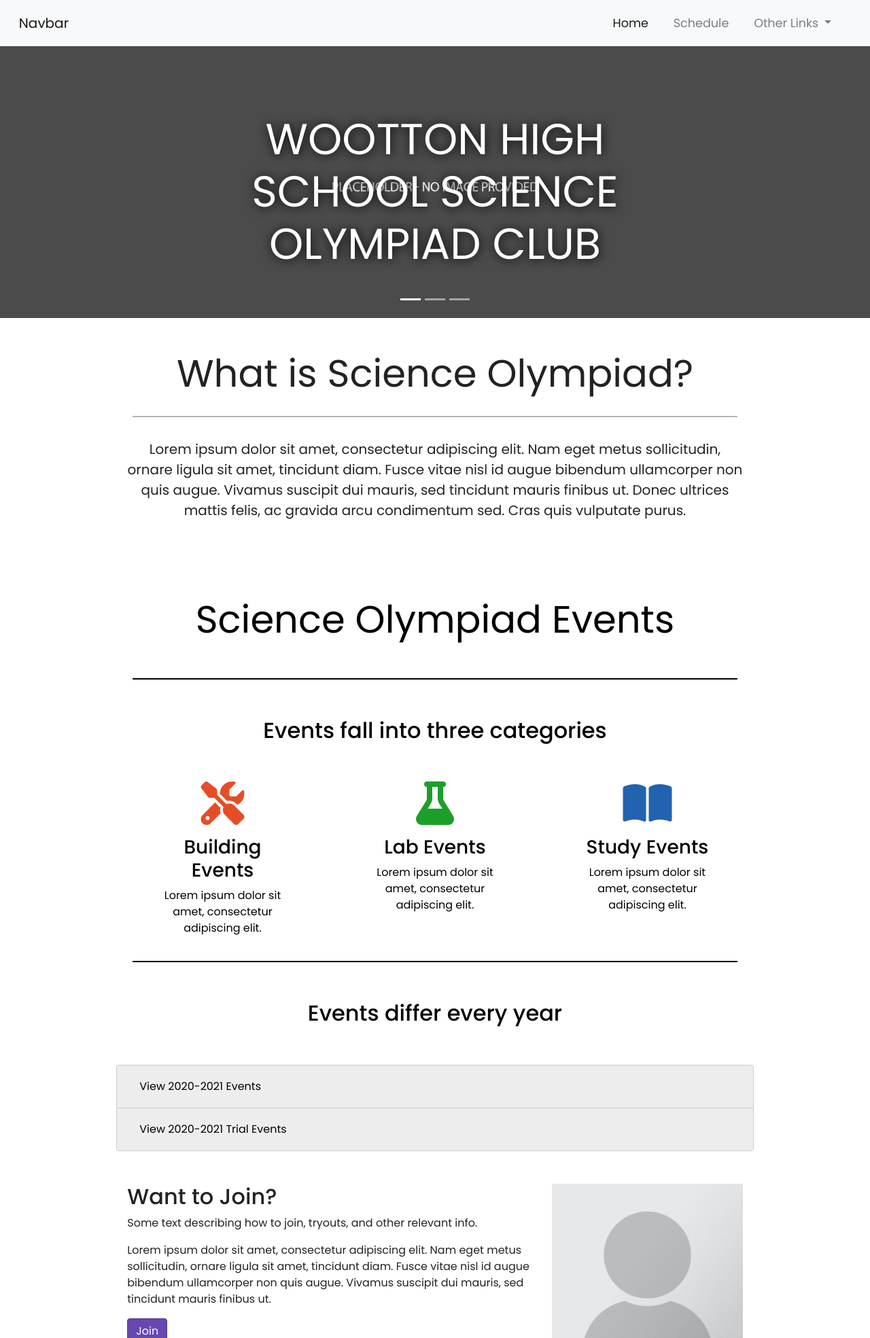
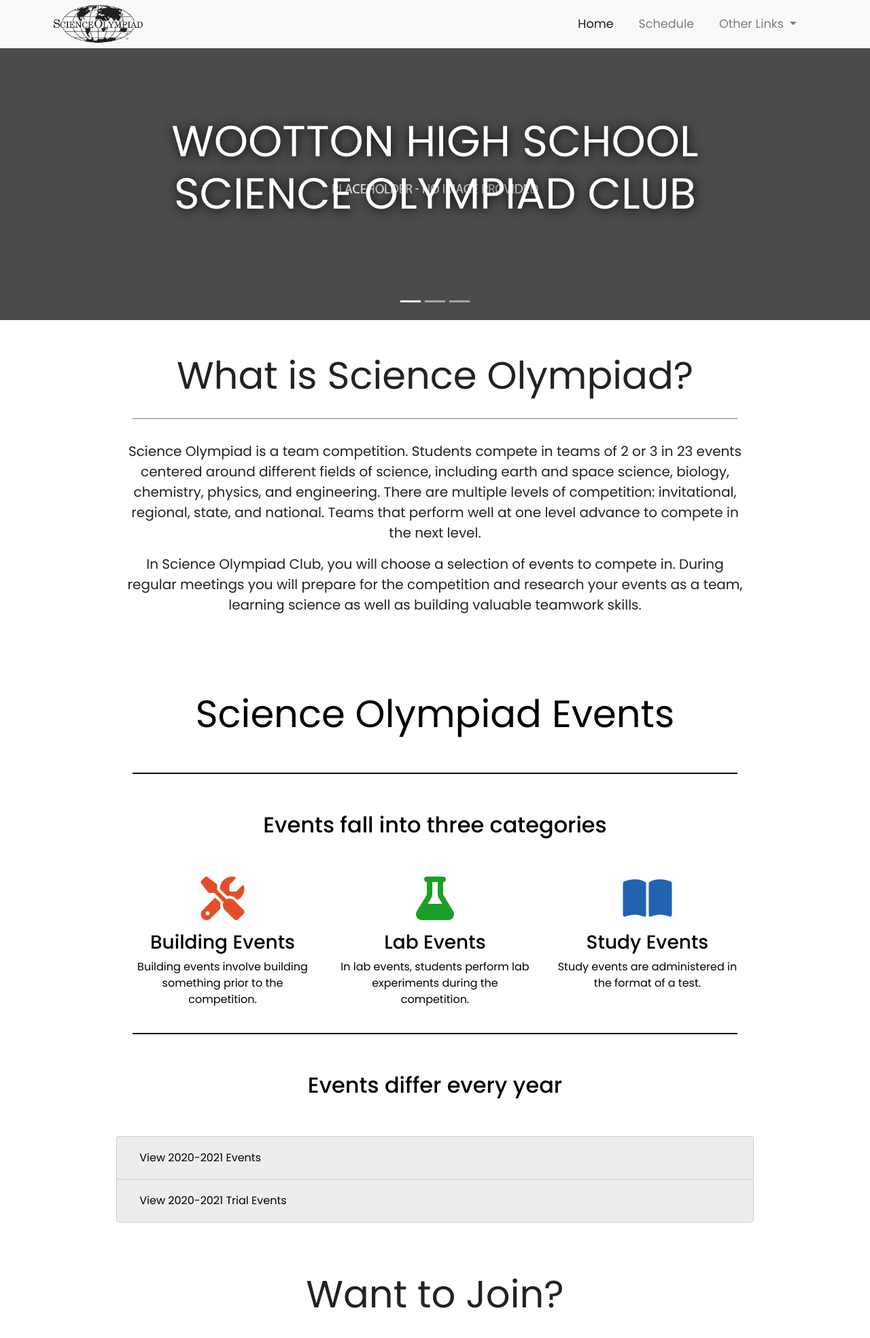
Before and after one commit to Wootton-High-School-Scioly-Club/Website, a PHP site: page / in a window 1280 px wide. Shown: the top 1969 px of the page at 68% size. Run offline with PHP 8.4, Linux system fonts and the light colour scheme; some libraries are stand-ins or nearby versions.

Commit message:
Style/Content

```diff
--- a/index.html
+++ b/index.html
@@ -20,7 +20,7 @@
 		<nav class="navbar navbar-expand-md navbar-light bg-light sticky-top">
 			<div class="container-fluid bg-light">
 
-				<a class="navbar-brand" href="#">Navbar</a>
+				<a class="navbar-brand" href="#"><img src="img/Science Olympiad Logo.jpg" width="65%" height="65%"/></a>
 
 				<button class="navbar-toggler" type="button" data-toggle="collapse" data-target="#navbarResponsive">
 					<span class="navbar-toggler-icon"></span>
@@ -39,6 +39,7 @@
 								Other Links
 							</a>
 							<div class="dropdown-menu dropdown-menu-right" aria-labelledby="navbarDropdownMenuLink">
+								<a class="dropdown-item" href="https://www.soinc.org/" target="_blank">Official Science Olympiad Website</a>
 								<a class="dropdown-item" href="https://marylandscienceolympiad.org/" target="_blank">Maryland Science Olympiad</a>
 								<a class="dropdown-item" href="https://scioly.org/" target="_blank">Science Olympiad Student Center</a>
 								<a class="dropdown-item" href="https://scioly.org/wiki/index.php/Main_Page" target="_blank">Scioly Wiki</a>
@@ -95,7 +96,8 @@
 				</div>
 				<hr>
 				<div class="col-12">
-					<p class="lead">Lorem ipsum dolor sit amet, consectetur adipiscing elit. Nam eget metus sollicitudin, ornare ligula sit amet, tincidunt diam. Fusce vitae nisl id augue bibendum ullamcorper non quis augue. Vivamus suscipit dui mauris, sed tincidunt mauris finibus ut. Donec ultrices mattis felis, ac gravida arcu condimentum sed. Cras quis vulputate purus.</p>
+					<p class="lead">Science Olympiad is a team competition. Students compete in teams of 2 or 3 in 23 events centered around different fields of science, including earth and space science, biology, chemistry, physics, and engineering. There are multiple levels of competition: invitational, regional, state, and national. Teams that perform well at one level advance to compete in the next level.</p>
+					<p class="lead">In Science Olympiad Club, you will choose a selection of events to compete in. During regular meetings you will prepare for the competition and research your events as a team, learning science as well as building valuable teamwork skills.</p>
 				</div>
 			</div>
 		</div>
@@ -121,21 +123,21 @@
 					<div class="wow fadeInLeft" data-wow-duration="0.5s">
 						<i class="fas fa-tools"></i>
 						<h3 class="title">Building Events</h3>
-						<p>Lorem ipsum dolor sit amet, consectetur adipiscing elit.</p>
+						<p>Building events involve building something prior to the competition.</p>
 					</div>
 				</div>
 				<div class="col-xs-12 col-sm-6 col-lg-4">
 					<div class="wow zoomIn" data-wow-duration="0.5s">
 						<i class="fas fa-flask"></i>
 						<h3 class="title">Lab Events</h3>
-						<p>Lorem ipsum dolor sit amet, consectetur adipiscing elit.</p>
+						<p>In lab events, students perform lab experiments during the competition.</p>
 					</div>
 				</div>
 				<div class="col-sm-12 col-lg-4">
 					<div class="wow fadeInRight" data-wow-duration="0.5s">
 						<i class="fas fa-book-open"></i>
 						<h3 class="title">Study Events</h3>
-						<p>Lorem ipsum dolor sit amet, consectetur adipiscing elit.</p>
+						<p>Study events are administered in the format of a test.</p>
 						<br>
 					</div>
 				</div>
@@ -579,13 +581,14 @@
 
 
 		<!-- Two column section -->
-		<div class="container-fluid">
-			<div class="row padding wow fadeInLeft" id="row_in_join_div" data-wow-duration="0.5s">
+		<div class="container-fluid" style="background: linear-gradient(0deg, rgba(255,255,255,0.8) 0%, rgba(255,255,255,1) 50%);">
+			<div class="row welcome padding wow fadeInLeft" data-wow-duration="0.5s">
+				<h1 class="display-4 title centt">Want to Join?</h1>
 				<div class="col-md-8">
-					<h2 class="title">Want to Join?</h2>
-					<p>Some text describing how to join, tryouts, and other relevant info.</p>
-					<p>Lorem ipsum dolor sit amet, consectetur adipiscing elit. Nam eget metus sollicitudin, ornare ligula sit amet, tincidunt diam. Fusce vitae nisl id augue bibendum ullamcorper non quis augue. Vivamus suscipit dui mauris, sed tincidunt mauris finibus ut.</p>
-					<a href="https://docs.google.com/forms/d/e/1FAIpQLSdv7gjCHPheoSHP9UujhrxYaelQsgB0hS3Q2wgSjNbgjmFpPg/viewform" class="btn btn-primary">Join</a>
+					<p>If you are interested in joining Science Olympiad, email us at <a href="mailto:woottonscienceolympiad@gmail.com">woottonscienceolympiad@gmail.com</a>. Then apply to join the Facebook group <a href="https://www.facebook.com/groups/908372536200151/">Wootton Science Olympiad 2019-2020 Prospective Members</a> to see announcements.</p>
+					<p>Tryouts will be held on -date-. Each person should prepare for 2 events of their choosing from the provided list. You are allowed 1 sheet of notes (2 pages front and back on standard A4 printer paper).</p>
+					<p>Fill out the following form to sign up for tryout events.</p>
+					<a href="#" target="_blank" class="btn btn-primary">Form</a>
 				</div>
 				<div class="col-md-4">
 					<img src="img/Placeholder.png" class="img-fluid" style="display:block; margin-left:auto; margin-right:auto;">
@@ -598,7 +601,7 @@
 		<div class="break-fixed-bg"></div>
 
 		<!-- Social Media -->
-		<div class="container-fluid">
+		<div class="container-fluid" style="background: linear-gradient(0deg, rgba(255,255,255,1) 25%, rgba(255,255,255,0.8) 100%);">
 			<div class="row text-center padding">
 				<div class="col-12">
 					<br>
--- a/schedule.html
+++ b/schedule.html
@@ -18,7 +18,7 @@
 		<nav class="navbar navbar-expand-md navbar-light bg-light sticky-top">
 			<div class="container-fluid bg-light">
 
-				<a class="navbar-brand" href="#">Navbar</a>
+				<a class="navbar-brand" href="#"><img src="img/Science Olympiad Logo.jpg" width="65%" height="65%"/></a>
 
 				<button class="navbar-toggler" type="button" data-toggle="collapse" data-target="#navbarResponsive">
 					<span class="navbar-toggler-icon"></span>
@@ -37,6 +37,7 @@
 								Other Links
 							</a>
 							<div class="dropdown-menu dropdown-menu-right" aria-labelledby="navbarDropdownMenuLink">
+								<a class="dropdown-item" href="https://www.soinc.org/" target="_blank">Official Science Olympiad Website</a>
 								<a class="dropdown-item" href="https://marylandscienceolympiad.org/" target="_blank">Maryland Science Olympiad</a>
 								<a class="dropdown-item" href="https://scioly.org/" target="_blank">Science Olympiad Student Center</a>
 								<a class="dropdown-item" href="https://scioly.org/wiki/index.php/Main_Page" target="_blank">Scioly Wiki</a>
--- a/style.css
+++ b/style.css
@@ -8,13 +8,20 @@ html, body {
 }
 
 .navbar {
-	padding: 0.8rem;
+	padding-right: 4rem;
+	padding-left: 4rem;
 }
 .navbar-nav li {
+	padding-top: 0.4rem;
+	padding-bottom: 0.4rem;
 	padding-right: 1.3rem;
 }
 .nav-link {
 	font-size: 1.1em !important;
+}
+.navbar-brand img {
+	margin-top: -0.6rem;
+	margin-bottom: -0.55rem;
 }
 
 .carousel-inner img {
@@ -30,6 +37,7 @@ html, body {
 	font-size: 5vw;
 	text-transform: uppercase;
 	text-shadow: 1px 1px 15px #000;
+	width: 100%;
 }
 .carousel-caption h3 {
 	font-size: 200%;
@@ -139,11 +156,6 @@ hr.light-100 {
 	width: 100%;
 	text-align: center;
 	height: 600px;
-}
-
-.wow {
-	width: 75%;
-	margin: auto;
 }
 
 .container-fluid {
```
Also changed, not shown: other parts of style.css (+15 -23 lines), img/Science Olympiad Logo.jpg (added).
